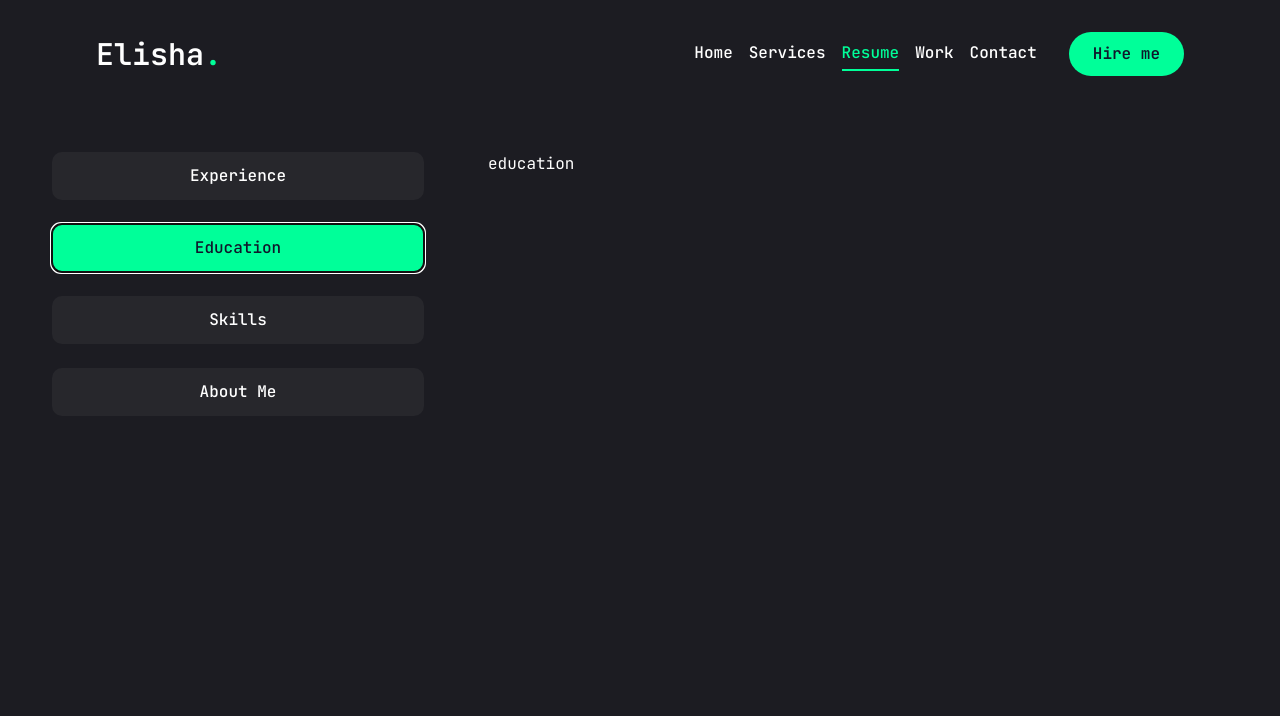
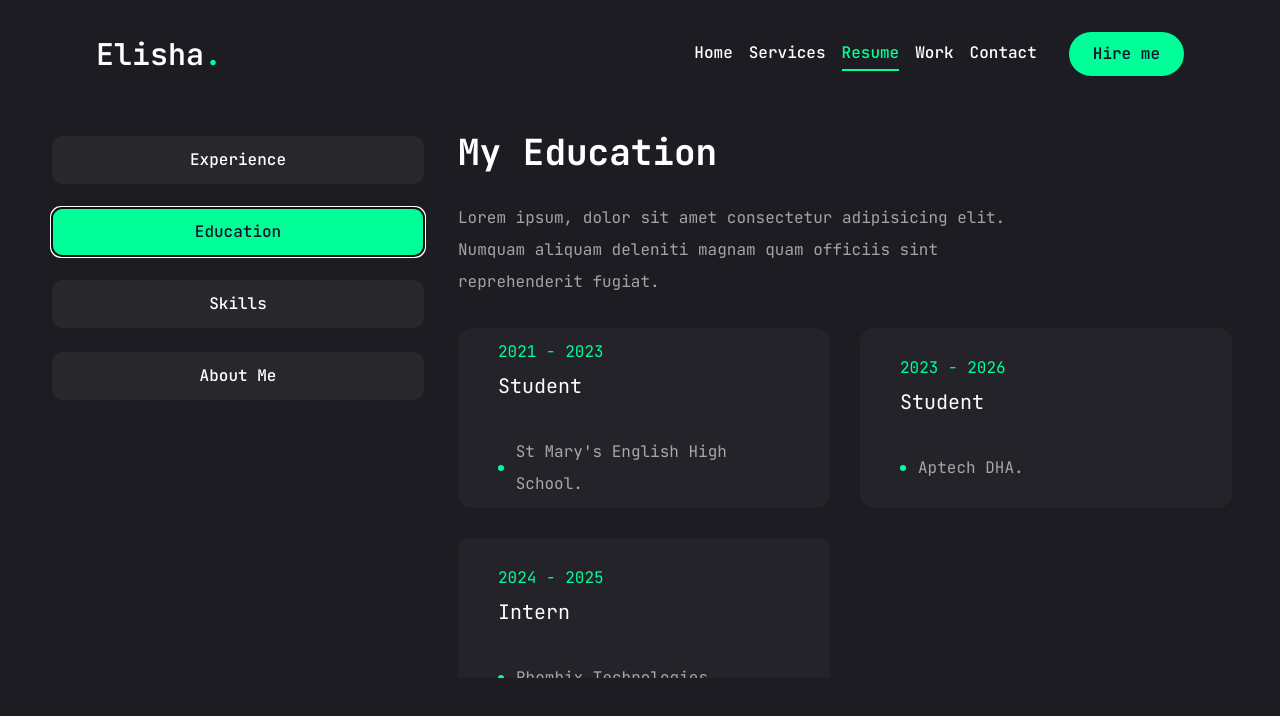
Before and after one commit to elishabhatti/elisha-portfolio, a Next.js app: page /resume in a window 1280 px wide. Both pictures are taken after a click on the tab "Education". Shown: the top 716 px of the page. Built offline with nearby package versions, Linux system fonts and the light colour scheme.

Commit message:
showed the education

```diff
--- a/app/resume/page.jsx
+++ b/app/resume/page.jsx
@@ -152,12 +152,12 @@ const Resume = () => {
         opacity: 1,
         transition: { delay: 2.4, duration: 0.4, ease: "easeIn" },
       }}
-      className="min-h-[80vh] flex items-center justify-center p-6 xl:p-12 xl:py-6"
+      className="min-h-[75vh] flex items-center justify-center p-6 xl:p-12 xl:py-6"
     >
       <div className="container mx-auto">
         <Tabs
           defaultValue="experience"
-          className="flex flex-col xl:flex-row gap-[60px]"
+          className="flex flex-col xl:flex-row gap-[30px]"
         >
           <TabsList className="flex flex-col w-full max-w-[380px] mx-auto xl:mx-0 gap-6 ">
             <TabsTrigger value="experience">Experience</TabsTrigger>
@@ -175,13 +175,13 @@ const Resume = () => {
                 <p className="max-w-[600px] text-white/60 max-auto xl:mx-0">
                   {experience.description}
                 </p>
-                <ScrollArea className="h-[400px]">
+                <ScrollArea className="h-[350px]">
                   <ul className="grid grid-cols-1 lg:grid-cols-2 gap-[30px]">
                     {experience.items.map((item, index) => {
                       return (
                         <li
                           key={index}
-                          className="bg-[#232329] h-[184px] py-6 px-10 rounded-xl flex flex-col justify-center items-center lg:items-start gap-1"
+                          className="bg-[#232329] h-[180px] py-6 px-10 rounded-xl flex flex-col justify-center items-center lg:items-start gap-1"
                         >
                           <span className="text-[#00ff99]">
                             {item.duration}
@@ -203,7 +203,36 @@ const Resume = () => {
             </TabsContent>
             {/* education */}
             <TabsContent value="education" className="w-full">
-              education
+              <div className="flex flex-col gap-[30px] text-center xl:text-left">
+                <h3 className="text-4xl font-bold">{education.title}</h3>
+                <p className="max-w-[600px] text-white/60 max-auto xl:mx-0">
+                  {education.description}
+                </p>
+                <ScrollArea className="h-[350px]">
+                  <ul className="grid grid-cols-1 lg:grid-cols-2 gap-[30px]">
+                    {education.items.map((item, index) => {
+                      return (
+                        <li
+                          key={index}
+                          className="bg-[#232329] h-[180px] py-6 px-10 rounded-xl flex flex-col justify-center items-center lg:items-start gap-1"
+                        >
+                          <span className="text-[#00ff99]">
+                            {item.duration}
+                          </span>
+                          <h3 className="text-xl max-w-[260px] min-h-[60px] text-center lg:text-left">
+                            {" "}
+                            {item.position}
+                          </h3>
+                          <div className="flex items-center gap-3">
+                            <span className="w-[6px] h-[6px] rounded-full bg-[#00ff99]"></span>
+                            <p className="text-white/60">{item.institution}</p>
+                          </div>
+                        </li>
+                      );
+                    })}
+                  </ul>
+                </ScrollArea>
+              </div>
             </TabsContent>
             {/* skills */}
             <TabsContent value="skills" className="w-full">
```
